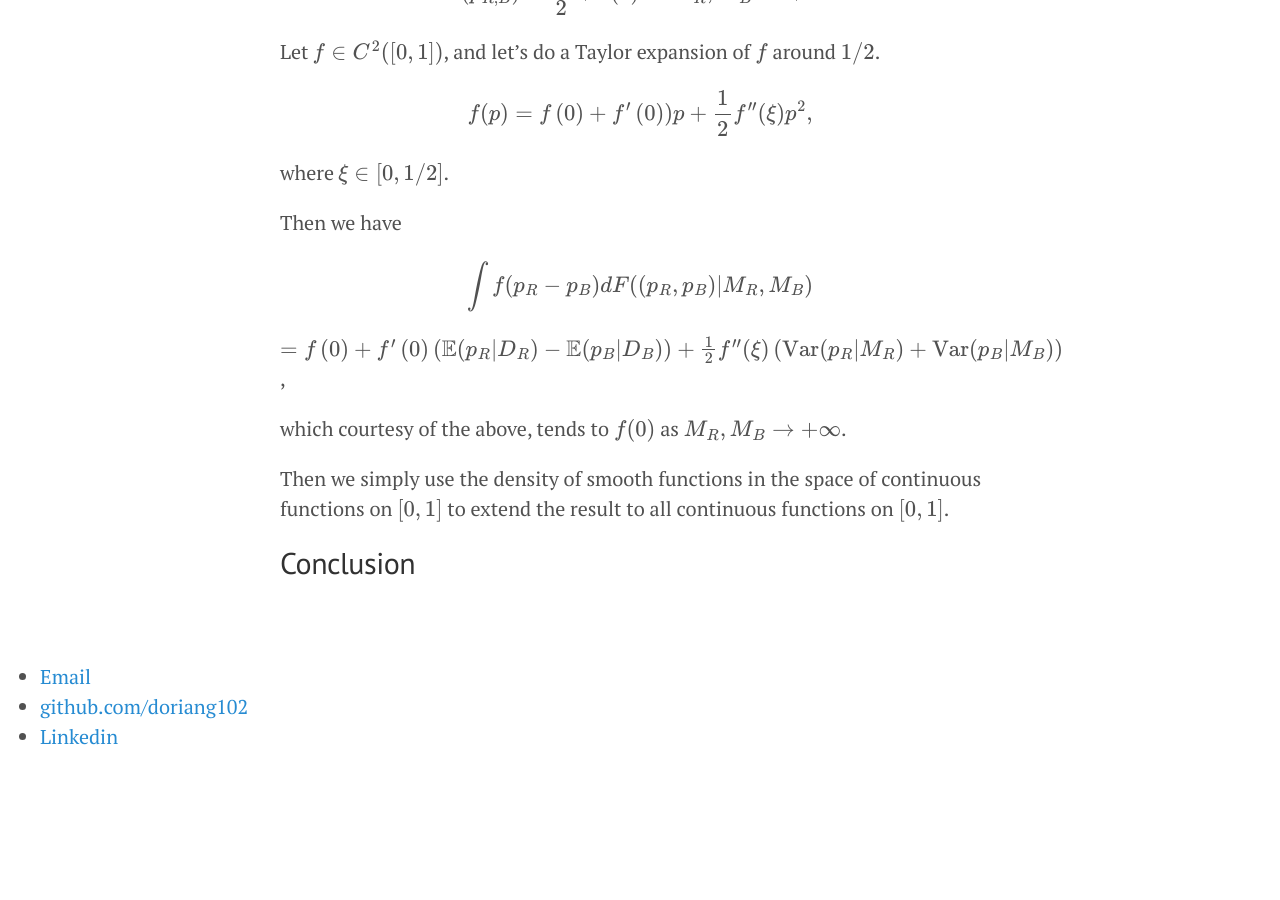
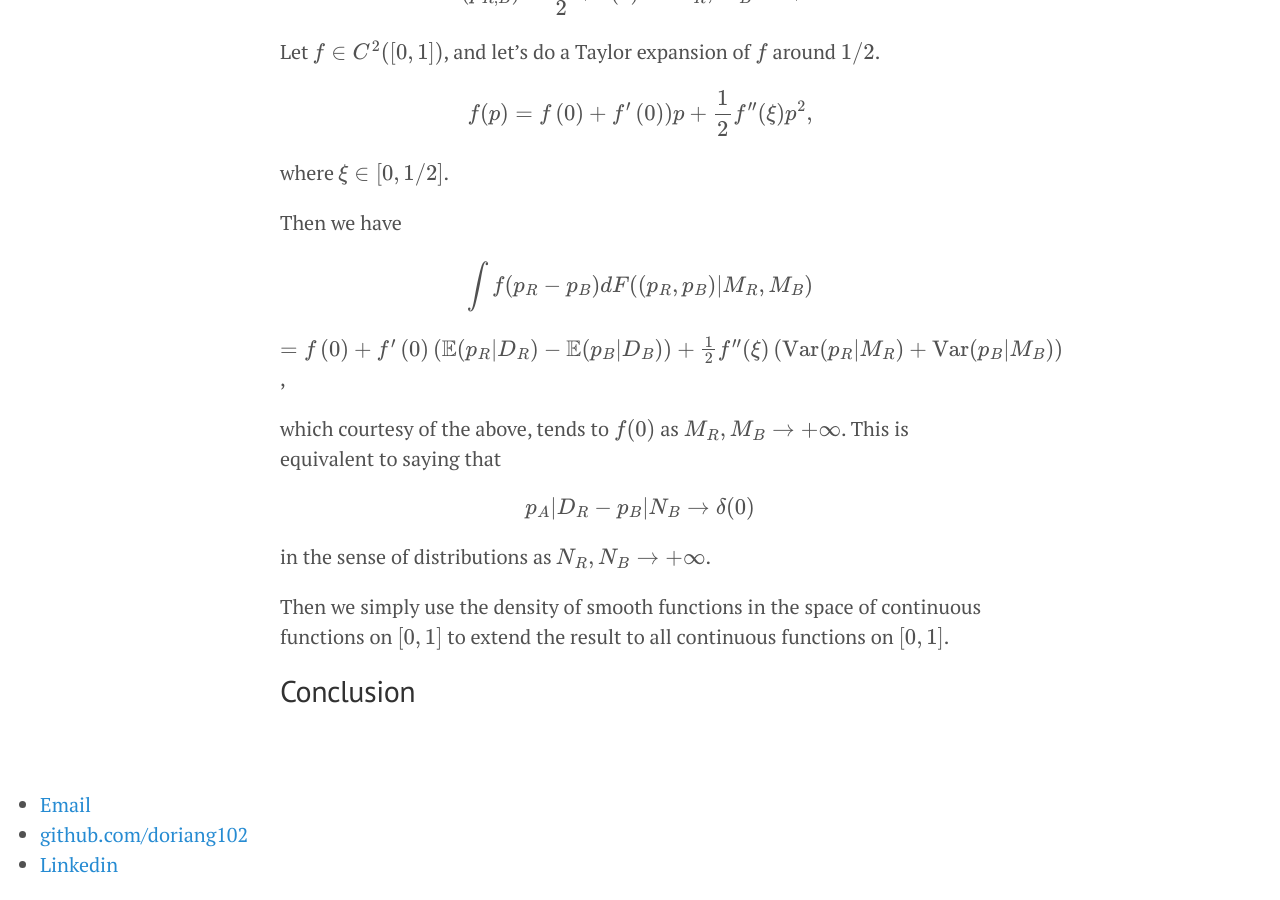
Before and after one commit to doriang102/doriang102.github.io, a Jekyll site: the page built from _posts/2017-05-28-hypothesis-testing.md, in a window 1280 px wide and 900 px high, scrolled down 12270 px. Built offline with Jekyll 4.4.1, drawn with Linux system fonts in a browser that asks for light colours; our own code applies the rules of GitHub Pages for plain Markdown files; formulas are drawn with MathJax 3; before the commit the page ends 13042 px from its top, so only the background shows below that.

Commit message:
Update 2017-05-28-hypothesis-testing.md

```diff
--- a/_posts/2017-05-28-hypothesis-testing.md
+++ b/_posts/2017-05-28-hypothesis-testing.md
@@ -368,7 +368,11 @@ $$\int f(p_R-p_B) dF((p_R,p_B) \rvert M_R,M_B)$$
 
 $$= f\left(0\right) +  f'\left(0\right) \left(\mathbb{E}(p_R \rvert D_R ) - \mathbb{E}(p_B \rvert D_B )\right) + \frac{1}{2} f''(\xi)\left(\textrm{Var}(p_R \rvert M_R)+\textrm{Var}(p_B \rvert M_B)\right)$$,
 
-which courtesy of the above, tends to $$f(0)$$ as $$M_R, M_B \to +\infty$$.
+which courtesy of the above, tends to $$f(0)$$ as $$M_R, M_B \to +\infty$$. This is equivalent to saying that
+
+$$ p_A \rvert D_R - p_B \rvert N_B \to \delta(0)$$
+
+in the sense of distributions as $$N_R,N_B \to +\infty$$.
 
 
 Then we simply use the density of smooth functions in the space of continuous functions on $$[0,1]$$ to extend the result to all continuous functions on $$[0,1]$$.
```
